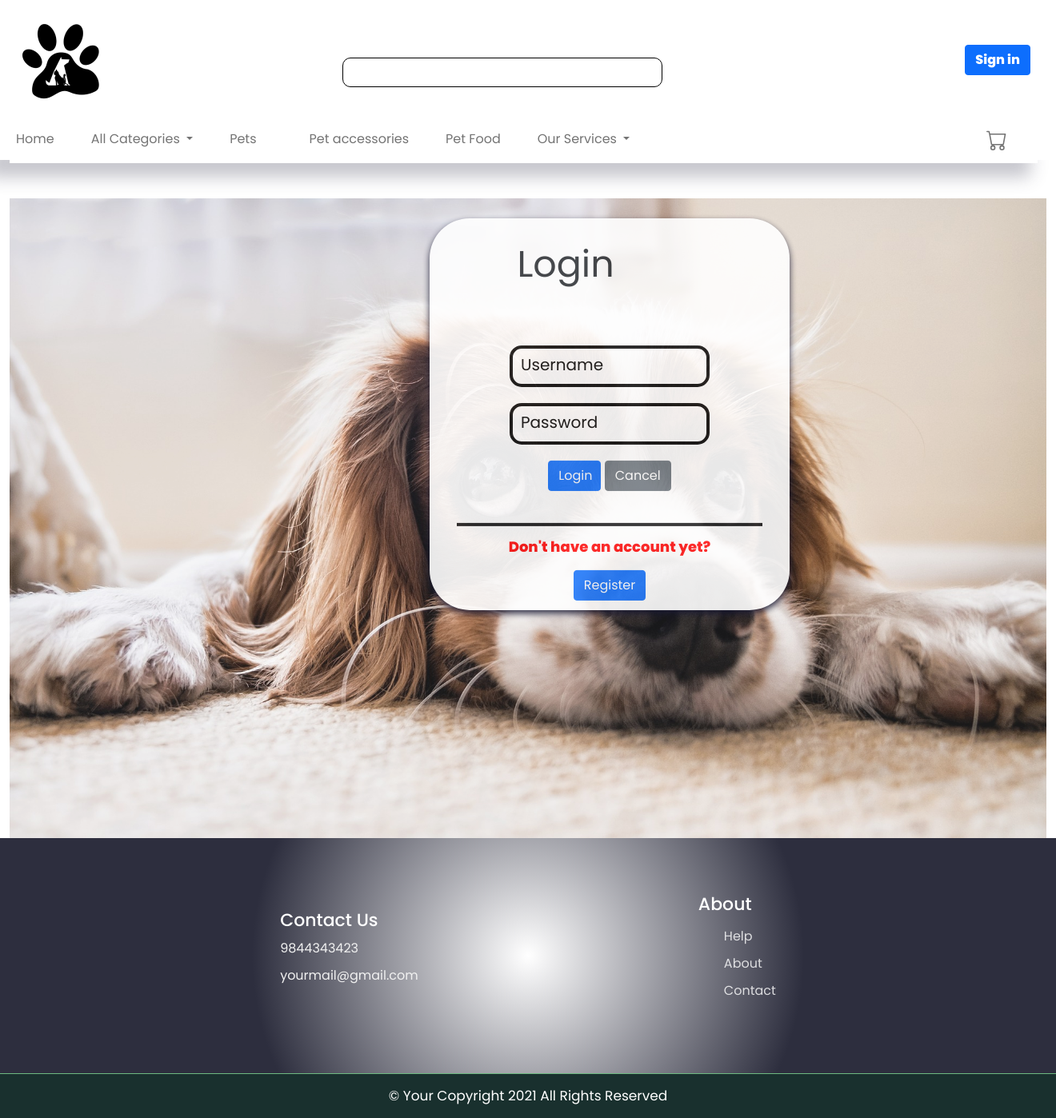
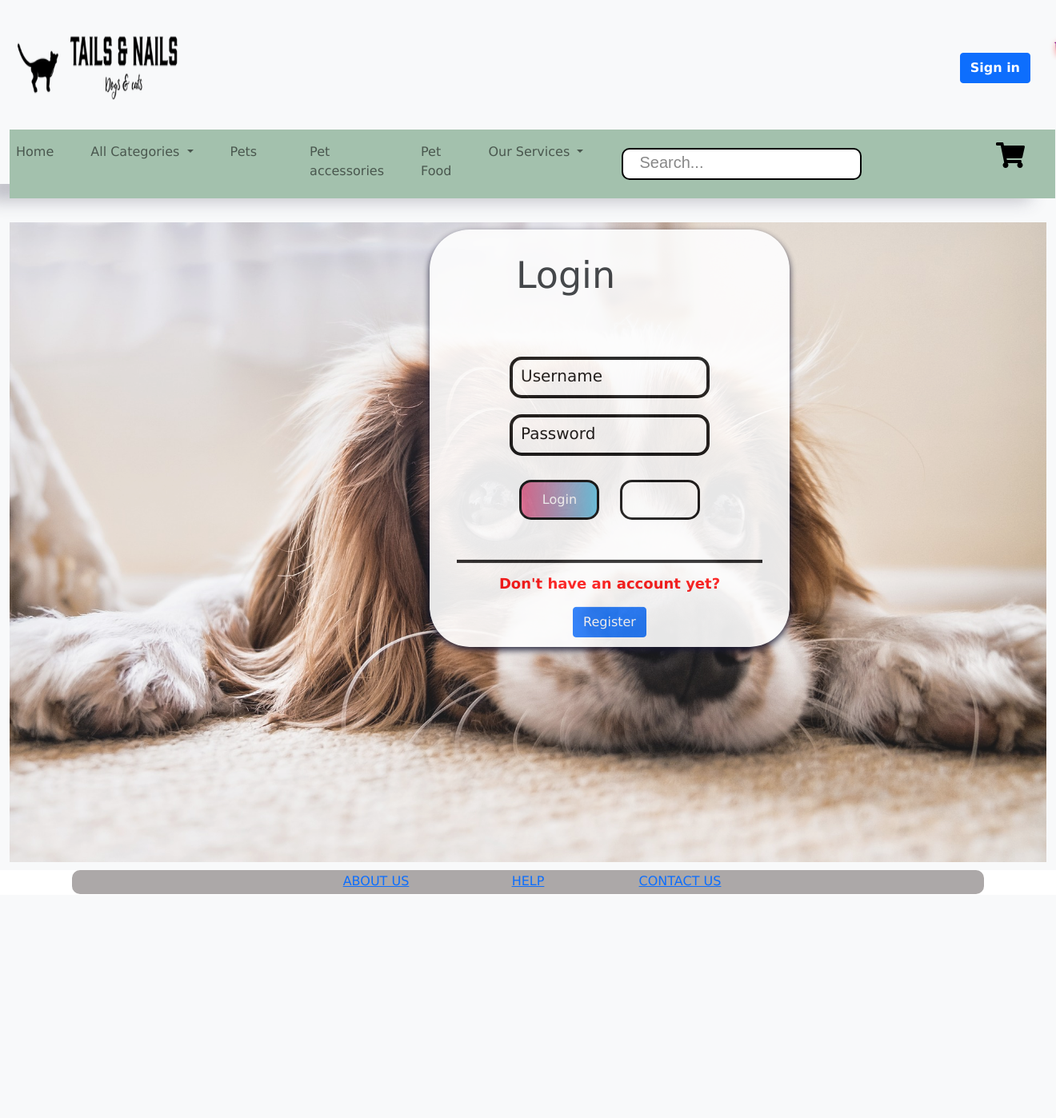
Before and after one commit to shubham3207/securitydjango, a Django app: page /login/ in a window 1320 px wide. Shown: the whole page at 80% size. After the commit the page ends 1118 px from the top, so only its background shows below. Run offline with Django 4.2, Linux system fonts and the light colour scheme; some libraries are stand-ins or nearby versions; some web fonts are replaced.

Commit message:
features implementation

```diff
--- a/firstpro/urls.py
+++ b/firstpro/urls.py
@@ -20,6 +20,7 @@
 from django.conf.urls.static import static
 from django.conf import settings
 from pages.views import *
+
 from products.views import *
 
 from customer.views import *
@@ -35,7 +36,9 @@
 urlpatterns = [
     path('admin/', admin.site.urls),
     path('login/', login_view, name='login'),
+
     path('register/', registration_view, name='register'),
+    # path('activate/<uidb46>/<token>', activate, name='activate'),
     path('', homepage_view, name='home'),
     path('contact/', contact, name='contact'),
     path('product/<int:id>/', product_view, name='product'),
--- a/pages/views.py
+++ b/pages/views.py
@@ -2,7 +2,9 @@
 from django.contrib.auth.models import User
 from django.core.cache import cache
 from multiprocessing import context
-from django.shortcuts import render, redirect
+from django.shortcuts import render, redirect, get_object_or_404
+from django.urls import reverse
+
 from django.http import HttpResponse, JsonResponse, response
 from django.contrib import auth
 from django.contrib.auth.models import User
@@ -25,7 +27,7 @@
 
 MAX_LOGIN_ATTEMPTS = 3
 LOCKOUT_DURATION = 300  # 5 minutes in seconds
-SESSION_EXPIRY_MINUTES = 2
+SESSION_EXPIRY_MINUTES = 1
 
 def login_view(request):
     users = User.objects.all()
@@ -61,6 +63,7 @@
             request.session.set_expiry(int(timedelta(minutes=SESSION_EXPIRY_MINUTES).total_seconds()))
 
             return redirect('/')
+
 
         # Increment failed login attempts
         increment_login_attempts(username)
@@ -121,6 +124,33 @@
     NumericPasswordValidator,
 )
 from django.core.exceptions import ValidationError
+from django.core.mail import send_mail
+from django.conf import settings
+from django.template.loader import render_to_string
+from django.utils.http import urlsafe_base64_encode, urlsafe_base64_decode
+from django.utils.encoding import force_bytes, force_text
+from django.contrib.sites.shortcuts import get_current_site
+from django.contrib.auth.tokens import default_token_generator
+
+from django.core.mail import EmailMessage
+# def activate():
+
+#     return redirect('home')
+# def activateEmail(request, user, to_email):
+#     mail_subject=" Activate your account "
+#     message= render_to_string("template_activate_account.html",{
+#     'user':user.username,
+#     'domain':get_current_site(request).domain,
+#     'uid':urlsafe_base64_encode(force_bytes(user.pk)),
+#     'token':account_activation_token.make_token(user),
+#     'protocol':'https' if request.is_secure() else 'http'})
+#     email=EmailMessage(mail_subject, message, to=(to_email))
+#     if email.send():
+#         message.success(request, f'Dear <b>{user}</b>, please go to your email <b> {to_email}</b> inbox and click on \
+#             recieved activation link to confirm and complete the registration')
+#     else:
+#         message.error(request, f'problem sending email to {to_email}, check if you typed it correctly')
+
 
 def registration_view(request):
     customer_form = CustomerForm()
@@ -187,6 +217,10 @@
             return True
 
     return False
+
+
+
+
 
 
 
@@ -268,8 +302,8 @@
     print(action, orderId)
     if action == 'add-discount' :
         if order.used_discount_points <3 and order.used_discount_points>=0:
-             order.used_discount_points = (order.used_discount_points + 1)
-             customer.reward_point = (customer.reward_point-1)
+            order.used_discount_points = (order.used_discount_points + 1)
+            customer.reward_point = (customer.reward_point-1)
 
 
 
--- a/static/css/footer.css
+++ b/static/css/footer.css
@@ -16,6 +16,7 @@
     justify-content: space-evenly;
     background: rgb(255,255,255);
     background: radial-gradient(circle, rgba(255,255,255,1) 0%, rgba(45,46,62,1) 51%);
+    position: absolute;
     }
 
     .main-footer ul {
--- a/static/css/home.css
+++ b/static/css/home.css
@@ -1,6 +1,6 @@
 @import url('https://fonts.googleapis.com/css2?family=Poppins:wght@100;300;400;500;800;900&display=swap');
 *{
-  font-family: 'Poppins', sans-serif;
+  font-family:Verdana, Geneva, Tahoma, sans-serif
 }
 
 body {
@@ -50,26 +50,51 @@
 .homefoot {
   position: relative;
   left: 0;
+  margin: auto;
   bottom: 0;
   width: 100%;
-  text-align: center;
   color: #000;
 }
+.css1{
 
+  font-size:90px;
+  font-family: georgia;
+  font-style:italic;
+  font-weight:bold;
+  color:purple;
+  text-shadow: 2px 2px 8px #FF0000;
+  position:absolute;
+margin-left:auto;
+margin-right: auto;
+}
+
+.searchbar {
+
+  display: flex;
+  justify-content: center;
+  align-items: center;
+  margin-top: 30px;
+  margin-right: 140px;
+
+}
 
 #search {
-  font-size: large;
-  font: arial;
-  height: 37px;
-  width: 400px;
-  margin-left: 50px;
-  text-indent: 20px;
-  border: 2px;
+  font-size: 16px;
+  font-family: Arial, sans-serif;
+  height: 40px;
+  width: 300px;
+  padding: 0 20px;
+  border: 2px solid #000;
   border-radius: 10px;
-  position: relative;
-  margin-right: 140px;
-  margin-top: 30px;
-  border: #000 1px solid;
+  outline: none;
+}
+
+#search::placeholder {
+  color: #888;
+}
+
+#search:focus {
+  border-color: #555;
 }
 
 .hbar svg {
@@ -107,6 +132,40 @@
   display: inline-block;
 
 }
+.header-container {
+  background-color: #f8f9fa;
+  padding: 10px;
+}
+
+.hbar {
+  display: flex;
+  justify-content: space-between;
+  align-items: center;
+}
+
+.logo {
+  padding: 10px;
+}
+
+.searchbar {
+  flex: .5;
+  padding: 10px;
+  margin-top: 10%;
+}
+
+.user-info {
+  display: flex;
+  align-items: center;
+}
+
+.login-label {
+  margin-left: 5px;
+}
+
+.dropdown-menu {
+  min-width: 150px;
+}
+
 
 .nav-link{
   margin-right: 30px;
@@ -118,6 +177,7 @@
 
 .navdiv{
   box-shadow: -24px 29px 21px -8px rgba(59, 59, 82, 0.3);
+  width: 100%;
 
 }
 
@@ -132,6 +192,7 @@
   background-color: #bbb3b3;
   border-radius: 10px;
   height: 30px;
+  position:absolute;
 }
 
 /* .hometag :hover{
@@ -267,3 +328,24 @@
 
   margin-top: 0;
 }
+.btn {
+  /* Define common button styles here */
+  border: none;
+  border-radius: 4px;
+  padding: 8px 16px;
+  color: #fff;
+  font-size: 14px;
+  text-align: center;
+  text-decoration: none;
+  cursor: pointer;
+}
+
+.btn-primary {
+  /* Define primary button styles here */
+  background-color: #25cc0b;
+}
+
+.btn-primary:hover {
+  /* Define styles for button hover state */
+  background-color: #07ee86;
+}
--- a/templates/homepage.html
+++ b/templates/homepage.html
@@ -90,7 +90,7 @@
                             <h5 class="card-title">{{product.title}}</h5>
 
 
-                            <p class="card-text">{{product.price}}</p>
+                            <p class="card-text">Rs. {{product.price}}</p>
 
                             <button data-product={{product.id}} data-action="add"
 
--- a/templates/login.html
+++ b/templates/login.html
@@ -7,15 +7,103 @@
   <title>Login Page</title>
   <link rel="stylesheet" href="https://cdn.jsdelivr.net/npm/bootstrap@5.1.0/dist/css/bootstrap.min.css"
     integrity="sha384-KyZXEAg3QhqLMpG8r+8fhAXLRk2vvoC2f3B09zVXn8CA5QIVfZOJ3BCsw2P0p/We" crossorigin="anonymous" />
-  <link rel="stylesheet" href="{% static 'css/login.css' %}" />
+  <!-- <link rel="stylesheet" href="{% static 'css/login.css' %}" /> -->
+
+  <style>
+    .login > h1 {
+      margin: 30px 0px;
+    }
+
+    .bg {
+      background-size: cover;
+      padding-top: 240px;
+      padding-left: 750px;
+      height: 100%;
+      width: 100%;
+      opacity: 0.9;
+    }
+
+    .login {
+      background-color: white;
+      width: 450px;
+      top: 50%;
+      opacity: 0.9;
+      left: 50%;
+      transform: translate(-50%, -50%);
+      text-align: center;
+      border-top-left-radius: 50px;
+      border-top-right-radius: 50px;
+      border-bottom-right-radius: 50px;
+      border-bottom-left-radius: 50px;
+      box-shadow: 0 4px 8px 0 rgb(1, 1, 29);
+    }
+
+    .login input[type="text"],
+    .login input[type="password"] {
+      display: block;
+      margin: 20px auto;
+      padding: 10px 10px;
+      width: 250px;
+      background: none;
+      border: 4px solid black;
+      border-radius: 15px;
+      transition: 0.8s;
+    }
+
+    .login input[type="text"]:focus,
+    .login input[type="password"]:focus {
+      border-left: 40px solid black;
+    }
+
+    .login input[type="submit"],
+    .login button {
+      background: none;
+      border: 3px solid black;
+      padding: 10px 10px;
+      width: 100px;
+      margin: 10px 10px;
+      border-radius: 15px;
+      transition: 0.6s;
+    }
+
+    .login input[type="submit"] {
+      background: linear-gradient(to right, #E55D87 0%, #5FC3E4 100%);
+    }
+
+    .register {
+      margin: auto;
+      font-size: 18px;
+      padding: 12px 25px;
+      text-align: center;
+      margin-top: 40px;
+      width: 85%;
+      border-top: 4px solid #121213;
+    }
+
+    .register input[type="button"] {
+      background: linear-gradient(to right, #E55D87 0%, #5FC3E4 100%);
+    }
+
+    input::placeholder {
+      color: black;
+      opacity: 1;
+      font-size: 20px;
+    }
+
+    p {
+      font-size: 18px;
+    }
+  </style>
+
 </head>
 
 <div class="bg" style="background-image:url(/static/img/images/background001.png);">
+
   <form class="login" method="post">
     {% csrf_token %}
 
     <h1 style="font-family: Arial, Helvetica, sans-serif; font-size: 46px; font-weight: 100; padding-right: 110px; padding-top: 30px;">
-      <b>Login</b>
+      <b>Login </b>
     </h1>
     <br>
 
--- a/templates/rootpage.html
+++ b/templates/rootpage.html
@@ -23,7 +23,6 @@
             integrity="sha384-ho+j7jyWK8fNQe+A12Hb8AhRq26LrZ/JpcUGGOn+Y7RsweNrtN/tE3MoK7ZeZDyx"
             crossorigin="anonymous"></script>
         <link rel="stylesheet" type="text/css" href="{% static 'css/home.css' %}" />
-    <link rel="stylesheet" type="text/css" href="{% static 'css/footer.css' %}" />
         <script type="text/javascript">
             var user = '{{request.user}}'
             function getCsrfToken(name) {
@@ -48,52 +47,52 @@
     </head>
 
     <body>
-    <div class="container-fluid" style="min-height: 100vh;">
+        <div class="container-fluid header-container">
             <div class="row">
             <!-- header -->
-            <div class="hbar">
+            <div class="col-lg-12 hbar" >
+
+
                 <div class="logo">
-                    <img src="{% static 'img/images/logo.png' %}" width="128px" height="128px" />
+                <img src="{% static 'img/NewImg/tailslogo.png' %}" width="200px" height="80px" ahref="{% url 'home' %}";>
+
+                <marquee class="css1", style="
+                font-size:20px;
+                font-family: georgia;
+                font-style:italic;
+                font-weight:bold;
+                color:purple;
+                text-shadow: 2px 2px 8px #FF0000;"> Welcome to Tails & Nails.. your furry friends are waiting for you! Hurry up!!!!!!!!!</marquee>
                 </div>
 
-                <div class="searchbar">
-                    <form method="get" action='search'>
-                        <input type="search" id="search" name="search" />
+
+                <!-- <div class="searchbar">
+                <form method="get" action="search">
+                    <input type="search" id="search" name="search" placeholder="Search..." />
                 </form>
-                    <!-- <form class="form-inline my-2 my-lg-0">
-                        <form method="get" action='search'></form>
-                        <input class="form-control mr-sm-2" type="search" placeholder="Search" aria-label="Search">
-                        <button class="btn btn-outline-success my-2 my-sm-0" type="submit">Search</button>
-                    </form> -->
-                </div>
+                </div> -->
+
                 {% if user.is_authenticated %}
-                <div class="nav-item dropdown userhover " style="padding-top: 14px; ">
+                <div class="nav-item dropdown userhover">
                 <a class="nav-link movenav" onclick="window.open(this.href)" id="drop" data-bs-toggle="dropdown"
                     aria-expanded="false" href="{% url 'user-profile' %}">
-                        <div style="text-align: end;" class="notransform">
-                            <svg style="color: black; text-align: end;" xmlns="http://www.w3.org/2000/svg" width="36"
-                                height="36" fill="currentColor" class="bi bi-person-fill" viewBox="0 0 16 16">
-                                <path d="M3 14s-1 0-1-1 1-4 6-4 6 3 6 4-1 1-1 1H3zm5-6a3 3 0 1 0 0-6 3 3 0 0 0 0 6z" />
+                    <div class="user-info">
+                    <svg xmlns="http://www.w3.org/2000/svg" width="36" height="36" fill="currentColor"
+                        class="bi bi-person-fill" viewBox="0 0 16 16">
+                        <path
+                        d="M3 14s-1 0-1-1 1-4 6-4 6 3 6 4-1 1-1 1H3zm5-6a3 3 0 1 0 0-6 3 3 0 0 0 0 6z" />
                     </svg>
-
-                            <label class="login-label" style=" color: black; ">
-                                <aside style="font-weight:500;"> {{user.customer.name}} </aside>
-                            </label>
+                    <label class="login-label">{{user.customer.name}}</label>
                     </div>
 
-                        <ul class=" dropdown-menu">
-                            <li><a class="dropdown-item" href="{% url 'orderhistory' user.customer.id %}">Order
-                                    History</a></li>
+                    <ul class="dropdown-menu">
+                    <li><a class="dropdown-item" href="{% url 'orderhistory' user.customer.id %}">Order History</a></li>
                     <li><a class="dropdown-item" href="{% url 'notifications' %}">Notification</a></li>
-                            <li><a class="dropdown-item" href="{% url 'update-account' user.customer.id %}">Update
-                                    Details</a></li>
-                            <li><a  class="dropdown-item"  data-bs-toggle="modal"
-                                data-bs-target="#exampleModal">Delete Account</a></li>
-                            <li><a class="dropdown-item" href="{% url 'logout'%}">Logout</a> </li>
+                    <li><a class="dropdown-item" href="{% url 'update-account' user.customer.id %}">Update Details</a></li>
+                    <li><a class="dropdown-item" data-bs-toggle="modal" data-bs-target="#exampleModal">Delete Account</a></li>
+                    <li><a class="dropdown-item" href="{% url 'logout'%}">Logout</a></li>
                     </ul>
                 </a>
-
-
                 </div>
                 <div class="modal fade" id="exampleModal" tabindex="-1" aria-labelledby="exampleModalLabel"
                 aria-hidden="true">
@@ -114,26 +113,23 @@
                     </div>
                 </div>
                 </div>
-
-
-                {%else%}
-
+                {% else %}
                 <div class="signhome">
-
-
                 <a href="{% url 'login' %}">
                     <button class="btn btn-primary"><b>Sign in</b></button>
                 </a>
+                </div>
+                {% endif %}
+            </div>
+            </div>
+        </div>
 
 
-                </div>
-                {% endif %}
-
-            </div>
-
                 <!-- navigationbar -->
+                <div class="container-fluid header-container">
+                    <div class="row">
                 <div class="col-lg-12 navdiv ">
-                <nav class="navbar navbar-expand-lg navbar-light hometag ">
+                    <nav class="navbar navbar-expand-lg navbar-light hometag "  style="background-color: #A3C1AD;">
 
                         <div class="collapse navbar-collapse nav-item dropdown " id="navbarNav">
                             <ul class="navbar-nav navlist ">
@@ -193,8 +189,14 @@
                                         <a class="dropdown-item" href="{% url 'grooming' %}">Grooming and trimming</a>
                                         <a class="dropdown-item" href="{% url 'vaccination'%}">Vaccination</a>
                                         <a class="dropdown-item" href="{% url 'pet-hostel'%}">Pet hostel</a>
+
                                     </div>
                                 </li>
+                                <div class="searchbar" style="margin-top: 5px; ">
+                                    <form method="get" action="search" style="margin-bottom: 5px;">
+                                        <input type="search" id="search" name="search" placeholder="Search..." />
+                                    </form>
+                                </div>
                                 {% if user.is_staff%}
                                 <li class="nav-item movenav">
 
@@ -206,12 +208,8 @@
                                 {% endif %}
                                 <li class="nav-item movenav">
                                     <div>
-                                    <a class="nav-link movenav" style="margin-left: 400px;" href="{% url 'cart' %}">
-                                        <svg xmlns="http://www.w3.org/2000/svg" width="26" height="26"
-                                            fill="currentColor" class="bi bi-cart" viewBox="0 0 16 16">
-                                            <path
-                                                d="M0 1.5A.5.5 0 0 1 .5 1H2a.5.5 0 0 1 .485.379L2.89 3H14.5a.5.5 0 0 1 .491.592l-1.5 8A.5.5 0 0 1 13 12H4a.5.5 0 0 1-.491-.408L2.01 3.607 1.61 2H.5a.5.5 0 0 1-.5-.5zM3.102 4l1.313 7h8.17l1.313-7H3.102zM5 12a2 2 0 1 0 0 4 2 2 0 0 0 0-4zm7 0a2 2 0 1 0 0 4 2 2 0 0 0 0-4zm-7 1a1 1 0 1 1 0 2 1 1 0 0 1 0-2zm7 0a1 1 0 1 1 0 2 1 1 0 0 1 0-2z" />
-                                        </svg>
+                                        <a class="nav-link movenav" style="margin-left: 10px;" href="{% url 'cart' %}">
+                                            <svg xmlns="http://www.w3.org/2000/svg" height="2em" viewBox="0 0 576 512"><!--! Font Awesome Free 6.4.0 by @fontawesome - https://fontawesome.com License - https://fontawesome.com/license (Commercial License) Copyright 2023 Fonticons, Inc. --><path d="M528.12 301.319l47.273-208C578.806 78.301 567.391 64 551.99 64H159.208l-9.166-44.81C147.758 8.021 137.93 0 126.529 0H24C10.745 0 0 10.745 0 24v16c0 13.255 10.745 24 24 24h69.883l70.248 343.435C147.325 417.1 136 435.222 136 456c0 30.928 25.072 56 56 56s56-25.072 56-56c0-15.674-6.447-29.835-16.824-40h209.647C430.447 426.165 424 440.326 424 456c0 30.928 25.072 56 56 56s56-25.072 56-56c0-22.172-12.888-41.332-31.579-50.405l5.517-24.276c3.413-15.018-8.002-29.319-23.403-29.319H218.117l-6.545-32h293.145c11.206 0 20.92-7.754 23.403-18.681z"/></svg>
                                             <p style="color: red;float: right; font-size: 12px;"> {{cartItems}} </p>
                                         </a>
 
@@ -252,43 +250,51 @@
             <script src="{% static 'js/discount.js' %}"></script>
 
         </div>
-    <section id="footer">
-        <div class="main-footer">
-          <div class="logoinfo" data-aos="fade-up">
+    </div>
+        <!-- Footer -->
+        <footer class="page-footer font-small homefoot">
+
+            <!-- Footer Links -->
+            <div class="container">
+
+                <!-- Grid row-->
+                <div class="row text-center d-flex justify-content-center mb-0"
+                    style="background-color: #ACA8A8; border-radius: 10px; height: 30px; ">
+
+                    <!-- Grid column -->
+                    <div class="col-md-2 mb-3 pt-1">
+                        <h6 class="text-uppercase font-weight-bold">
+                            <a href="{% url 'aboutus' %}">About us</a>
+                        </h6>
+                    </div>
+                    <!-- Grid column -->
+
+                    <!-- Grid column -->
+                    <div class="col-md-2 mb-3 pt-1">
+                        <h6 class="text-uppercase font-weight-bold">
+                            <a href="{% url 'helppage' %}">Help</a>
+                        </h6>
+                    </div>
+                    <!-- Grid column -->
+
+                    <!-- Grid column -->
+                    <div class="col-md-2 mb-3 pt-1">
+                        <h6 class="text-uppercase font-weight-bold">
+                            <a href="{% url 'create-message' %}">Contact us</a>
+                        </h6>
+                    </div>
+                    <!-- Grid column -->
+
+                </div>
+
+            </div>
 
 
-            <div class="contact-details">
-              <h1>Contact Us</h1>
-              <li>
-                <div class="fa fa-phone"></div><a href="tel:+919326048690">9844343423</a></li>
-              <li>
-                <div class="fa fa-envelope"></div><a href="mailto:yourmail@gmail.com">yourmail@gmail.com</a></li>
-              </li>
-          </div>
-        </div>
-        <div class="com " data-aos="fade-up">
-          <h1>About</h1>
-          <ul>
-            <li><a href="{% url 'helppage' %}">Help</a></li>
-            <li><a href="{% url 'aboutus' %}">About</a></li>
+            <!-- Footer Links -->
 
-            <li><a href="{% url 'create-message' %}">Contact</a></li>
-          </ul>
-        </div>
-        <!-- <div class="info" data-aos="fade-up">
-          <h1>Social Media</h1>
-          <div class="sociallogos">
-            <div class="logobox">
-              <a href="#" class="fa fa-instagram"></a>
-              <a href="#" class="fa fa-linkedin"></a>
-              <a href="#" class="fa fa-facebook"></a>
-              <a href="#" class="fa fa-youtube-play"></a>
-            </div>
-          </div>
-        </div> -->
-        </div>
-      <footer>© Your Copyright 2021 All Rights Reserved</footer>
-      </section>
+        </footer>
+        <!-- Footer -->
+
     </body>
 
 
--- /dev/null
+++ b/templates/template_activate_account.html
@@ -0,0 +1,5 @@
+{% autoescape off %}
+Hi {{ user.username }}
+Please click on the link below to register your account:
+http://{{ domain }}{% url 'activate' uidb64=uid token=token %}
+{% endautoescape %}
```
Also changed, not shown: activity_log.txt (+56 -0 lines), firstpro/settings.py (+15 -0 lines), pages/tokens.py (added, +8 -0 lines), requirements.txt (added, +96 -0 lines), templates/account_activation_failure.html (added, +12 -0 lines), templates/account_activation_success.html (added, +12 -0 lines), templates/activation_email.html (added, +14 -0 lines), templates/registration.html (+4 -4 lines), db.sqlite3, static/css/login.css (indentation only). Lines whose indentation alone changed are shown as unchanged.
